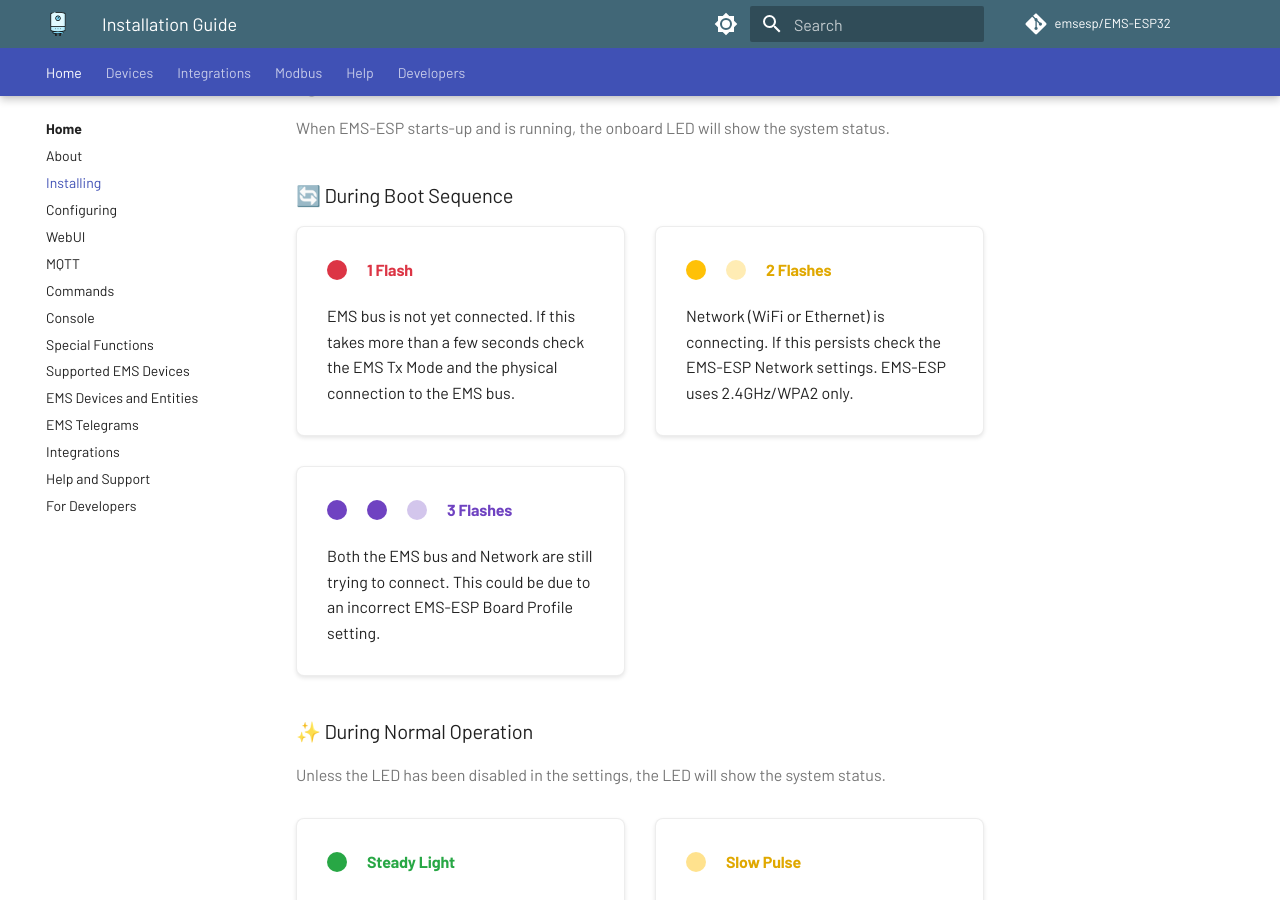
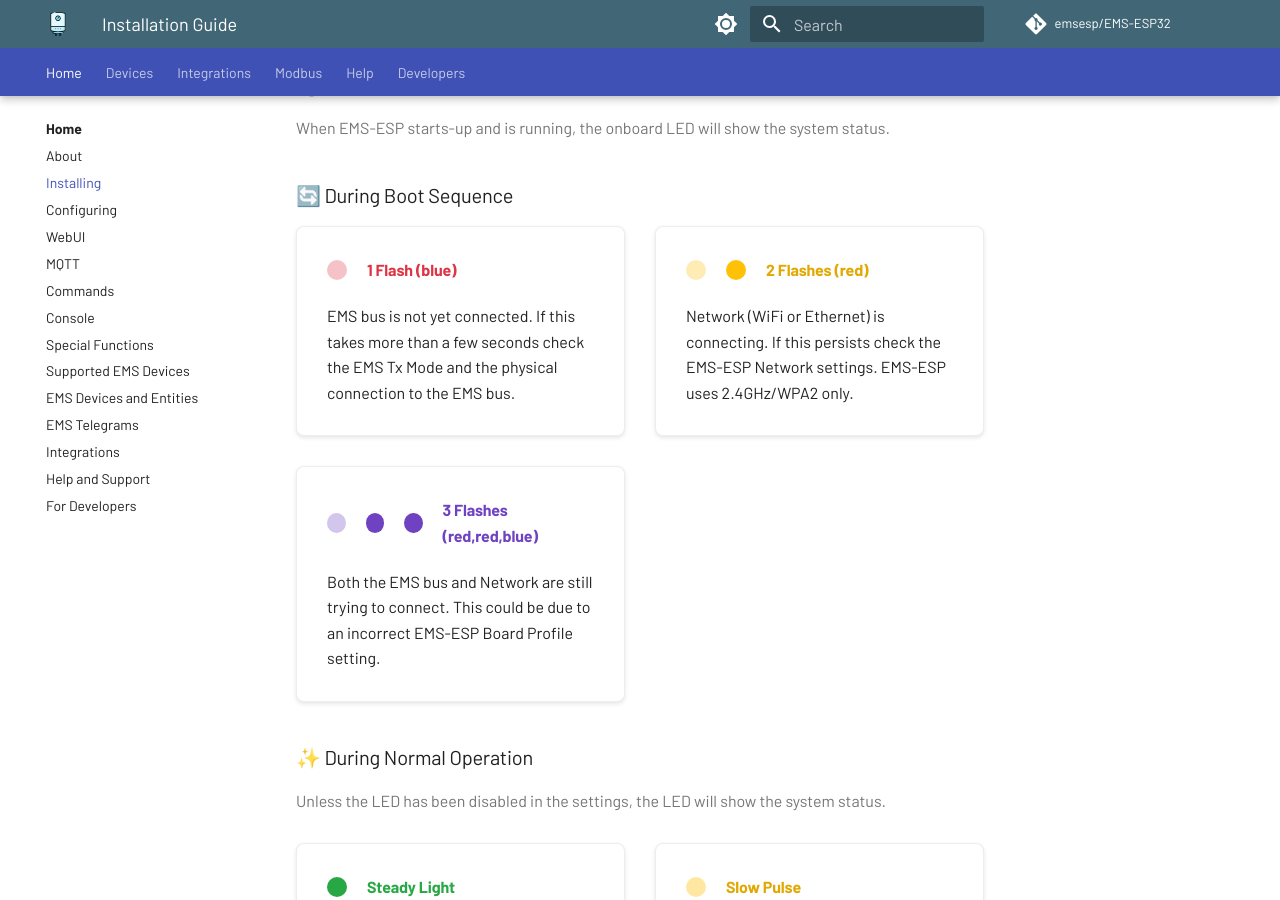
Before and after one commit to emsesp/docs, an MkDocs documentation site: the page built from docs/Installing.md, in a window 1280 px wide and 900 px high, scrolled down 2484 px. Built offline with MkDocs 1.6.1 and Material for MkDocs 9.7.7, drawn with Linux system fonts in a browser that asks for light colours; comment, search, counter and statistics services are not loaded.

Commit message:
add notes on RGB color flashes

```diff
--- a/docs/Installing.md
+++ b/docs/Installing.md
@@ -95,7 +95,7 @@
       <div style="background: var(--md-default-bg-color); padding: 1.5rem; border-radius: 8px; box-shadow: 0 2px 4px rgba(0,0,0,0.1); border-left: 4px solid #dc3545; border: 1px solid var(--md-default-fg-color--lightest);">
         <div style="display: flex; align-items: center; margin-bottom: 1rem;">
           <div style="width: 20px; height: 20px; background: #dc3545; border-radius: 50%; margin-right: 1rem; animation: blink 1s infinite;"></div>
-          <h4 style="margin: 0; color: #dc3545;">1 Flash</h4>
+          <h4 style="margin: 0; color: #dc3545;">1 Flash (blue)</h4>
         </div>
         <p style="margin: 0; color: var(--md-default-fg-color);">
           EMS bus is not yet connected. If this takes more than a few seconds check the EMS Tx Mode and the physical connection to the EMS bus.
@@ -106,7 +106,7 @@
         <div style="display: flex; align-items: center; margin-bottom: 1rem;">
           <div style="width: 20px; height: 20px; background: #ffc107; border-radius: 50%; margin-right: 1rem; animation: blink 1s infinite;"></div>
           <div style="width: 20px; height: 20px; background: #ffc107; border-radius: 50%; margin-right: 1rem; animation: blink 1s infinite; animation-delay: 0.5s;"></div>
-          <h4 style="margin: 0; color: #e0a800;">2 Flashes</h4>
+          <h4 style="margin: 0; color: #e0a800;">2 Flashes (red)</h4>
         </div>
         <p style="margin: 0; color: var(--md-default-fg-color);">
           Network (WiFi or Ethernet) is connecting. If this persists check the EMS-ESP Network settings. EMS-ESP uses 2.4GHz/WPA2 only.
@@ -118,7 +118,7 @@
           <div style="width: 20px; height: 20px; background: #6f42c1; border-radius: 50%; margin-right: 1rem; animation: blink 1s infinite;"></div>
           <div style="width: 20px; height: 20px; background: #6f42c1; border-radius: 50%; margin-right: 1rem; animation: blink 1s infinite; animation-delay: 0.3s;"></div>
           <div style="width: 20px; height: 20px; background: #6f42c1; border-radius: 50%; margin-right: 1rem; animation: blink 1s infinite; animation-delay: 0.6s;"></div>
-          <h4 style="margin: 0; color: #6f42c1;">3 Flashes</h4>
+          <h4 style="margin: 0; color: #6f42c1;">3 Flashes (red,red,blue)</h4>
         </div>
         <p style="margin: 0; color: var(--md-default-fg-color);">
           Both the EMS bus and Network are still trying to connect. This could be due to an incorrect EMS-ESP Board Profile setting.
```
